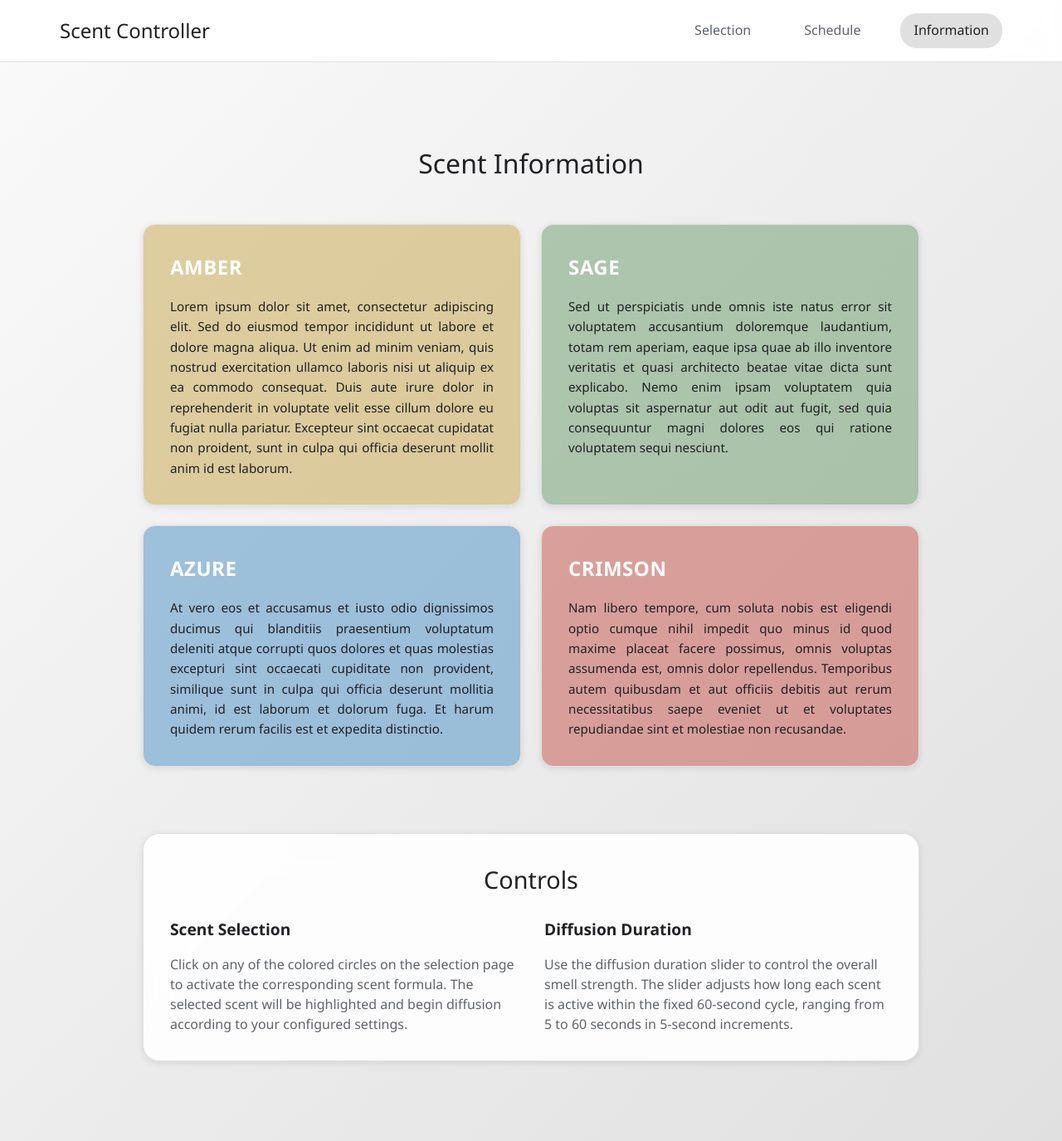
After one commit to LeonDebatin/Raspberry_V1, a Flask app: page /information in a window 1280 px wide. The commit adds this page. Shown: the whole page at 83% size. Run offline with Flask 3, Linux system fonts and the light colour scheme.

Commit message:
added info page

```diff
--- a/app.py
+++ b/app.py
@@ -75,6 +75,12 @@ def selection():
 def schedule():
     """Time scheduling page"""
     return render_template("schedule.html")
+
+
+@app.route("/information")
+def information():
+    """Scent information and controls page"""
+    return render_template("information.html")
 
 
 @app.route("/api/activate", methods=["POST"])
--- /dev/null
+++ b/static/css/information.css
@@ -0,0 +1,148 @@
+/* Information Section Styles */
+
+.information-section {
+    max-width: 1000px;
+    margin: 2rem auto;
+    padding: 2rem;
+    display: flex;
+    flex-direction: column;
+    gap: 2rem;
+}
+
+.information-title {
+    text-align: center;
+    font-size: 2rem;
+    font-weight: 200;
+    color: var(--text-dark);
+    margin-bottom: 1rem;
+}
+
+/* Scent Information Grid */
+.scent-info-grid {
+    display: grid;
+    grid-template-columns: 1fr 1fr;
+    gap: 1.5rem;
+    margin-bottom: 3rem;
+}
+
+.scent-card {
+    padding: 2rem;
+    border-radius: 15px;
+    border: 1px solid var(--border);
+    box-shadow: var(--shadow);
+    transition: var(--transition);
+}
+
+.scent-card:hover {
+    transform: translateY(-2px);
+    box-shadow: 0 4px 16px rgba(0, 0, 0, 0.15);
+}
+
+.scent-card h3 {
+    font-size: 1.5rem;
+    font-weight: 600;
+    margin-bottom: 1rem;
+    color: white;
+    text-transform: uppercase;
+    letter-spacing: 0.5px;
+}
+
+.scent-card p {
+    font-size: 0.95rem;
+    line-height: 1.6;
+    color: var(--text-dark);
+    text-align: justify;
+}
+
+/* Scent-specific backgrounds with 0.5 opacity */
+.scent-card.amber {
+    background: rgba(197, 165, 74, 0.5); /* --yellow with 0.5 opacity */
+}
+
+.scent-card.sage {
+    background: rgba(107, 155, 107, 0.5); /* --green with 0.5 opacity */
+}
+
+.scent-card.azure {
+    background: rgba(74, 144, 197, 0.5); /* --blue with 0.5 opacity */
+}
+
+.scent-card.crimson {
+    background: rgba(197, 85, 74, 0.5); /* --red with 0.5 opacity */
+}
+
+/* Control Information Section */
+.control-info {
+    background: rgba(255, 255, 255, 0.9);
+    backdrop-filter: blur(20px);
+    border-radius: 20px;
+    padding: 2rem;
+    border: 1px solid var(--border);
+    box-shadow: var(--shadow);
+}
+
+.control-info h3 {
+    font-size: 1.8rem;
+    font-weight: 500;
+    color: var(--text-dark);
+    margin-bottom: 1.5rem;
+    text-align: center;
+}
+
+.control-instructions {
+    display: grid;
+    grid-template-columns: 1fr 1fr;
+    gap: 2rem;
+    align-items: baseline;
+}
+
+.instruction-item {
+    display: flex;
+    flex-direction: column;
+    gap: 0.5rem;
+}
+
+.instruction-item h4 {
+    font-size: 1.2rem;
+    font-weight: 600;
+    color: var(--text-dark);
+    margin-bottom: 0.5rem;
+    line-height: 1.4;
+    min-height: 1.7rem;
+}
+
+.instruction-item p {
+    font-size: 1rem;
+    color: var(--text-light);
+    line-height: 1.5;
+}
+
+/* Responsive Design for Information Section */
+@media (max-width: 768px) {
+    .information-section {
+        padding: 1rem;
+        margin: 1rem;
+    }
+
+    .scent-info-grid {
+        grid-template-columns: 1fr;
+        gap: 1rem;
+    }
+
+    .scent-card {
+        padding: 1.5rem;
+    }
+
+    .control-instructions {
+        grid-template-columns: 1fr;
+        gap: 1.5rem;
+    }
+
+    .information-title {
+        font-size: 1.5rem;
+    }
+
+    .control-info h3 {
+        font-size: 1.5rem;
+    }
+}
--- a/static/css/selection.css
+++ b/static/css/selection.css
@@ -283,7 +283,7 @@
     border-radius: 15px;
     /* two layers: filled (black) + full track (light grey) */
     background:
-        linear-gradient(#000, #000) no-repeat,
+        linear-gradient(#5f6368, #5f6368) no-repeat,
         #e5e5e5;
     /* width of the filled layer comes from --sx set via JS */
     background-size: var(--sx, 0%) 100%, 100% 100%;
@@ -295,7 +295,7 @@
     width: 16px;
     height: 16px;
     border-radius: 50%;
-    background: #000;              /* black thumb */
+    background: #5f6368;              /* black thumb */
     cursor: pointer;
     box-shadow: 0 2px 8px rgba(0,0,0,.2);
     transition: transform .15s ease;
--- /dev/null
+++ b/static/js/information.js
@@ -0,0 +1,91 @@
+class InformationController {
+    constructor() {
+        this.initializeInformation();
+        this.setupInteractions();
+    }
+
+    initializeInformation() {
+        // Initialize any dynamic content or animations for the information section
+        this.animateCards();
+    }
+
+    setupInteractions() {
+        // Add subtle interactions to the scent cards
+        const scentCards = document.querySelectorAll('.scent-card');
+
+        scentCards.forEach(card => {
+            // Add hover effects
+            card.addEventListener('mouseenter', () => {
+                this.highlightCard(card);
+            });
+
+            card.addEventListener('mouseleave', () => {
+                this.resetCardHighlight(card);
+            });
+        });
+    }
+
+    animateCards() {
+        // Animate cards on page load
+        const cards = document.querySelectorAll('.scent-card, .control-info');
+
+        cards.forEach((card, index) => {
+            card.style.opacity = '0';
+            card.style.transform = 'translateY(20px)';
+
+            setTimeout(() => {
+                card.style.transition = 'all 0.6s cubic-bezier(0.4, 0, 0.2, 1)';
+                card.style.opacity = '1';
+                card.style.transform = 'translateY(0)';
+            }, index * 150);
+        });
+    }
+
+    highlightCard(card) {
+        // Subtle highlight effect on hover
+        const cardClass = Array.from(card.classList).find(cls =>
+            ['amber', 'sage', 'azure', 'crimson'].includes(cls)
+        );
+
+        if (cardClass) {
+            card.style.transform = 'translateY(-5px) scale(1.02)';
+            card.style.boxShadow = '0 8px 32px rgba(0, 0, 0, 0.2)';
+        }
+    }
+
+    resetCardHighlight(card) {
+        // Reset highlight effect
+        card.style.transform = 'translateY(0) scale(1)';
+        card.style.boxShadow = '0 2px 8px rgba(0, 0, 0, 0.1)';
+    }
+
+    // Method to update information content dynamically if needed
+    updateScentInfo(scentType, title, description) {
+        const card = document.querySelector(`.scent-card.${scentType}`);
+        if (card) {
+            const titleElement = card.querySelector('h3');
+            const descriptionElement = card.querySelector('p');
+
+            if (titleElement) titleElement.textContent = title;
+            if (descriptionElement) descriptionElement.textContent = description;
+        }
+    }
+
+    // Method to update control instructions
+    updateControlInstructions(instructions) {
+        const instructionItems = document.querySelectorAll('.instruction-item p');
+
+        instructions.forEach((instruction, index) => {
+            if (instructionItems[index]) {
+                instructionItems[index].textContent = instruction;
+            }
+        });
+    }
+}
+
+// Initialize the information controller when the DOM is loaded
+document.addEventListener('DOMContentLoaded', () => {
+    if (document.querySelector('.information-section')) {
+        new InformationController();
+    }
+});
--- a/templates/base.html
+++ b/templates/base.html
@@ -19,6 +19,9 @@
                 <a href="{{ url_for('schedule') }}" class="nav-link {% if request.endpoint == 'schedule' %}active{% endif %}">
                     Schedule
                 </a>
+                <a href="{{ url_for('information') }}" class="nav-link {% if request.endpoint == 'information' %}active{% endif %}">
+                    Information
+                </a>
             </div>
         </div>
     </nav>
--- /dev/null
+++ b/templates/information.html
@@ -0,0 +1,59 @@
+{% extends "base.html" %}
+
+{% block styles %}
+    <link rel="stylesheet" href="{{ url_for('static', filename='css/information.css') }}">
+{% endblock %}
+
+{% block title %}Information - Scent Diffusion System{% endblock %}
+
+{% block content %}
+<div class="information-section">
+    <h1 class="information-title">Scent Information</h1>
+
+    <!-- Scent Information Grid -->
+    <div class="scent-info-grid">
+        <!-- Amber - Top Left -->
+        <div class="scent-card amber">
+            <h3>Amber</h3>
+            <p>Lorem ipsum dolor sit amet, consectetur adipiscing elit. Sed do eiusmod tempor incididunt ut labore et dolore magna aliqua. Ut enim ad minim veniam, quis nostrud exercitation ullamco laboris nisi ut aliquip ex ea commodo consequat. Duis aute irure dolor in reprehenderit in voluptate velit esse cillum dolore eu fugiat nulla pariatur. Excepteur sint occaecat cupidatat non proident, sunt in culpa qui officia deserunt mollit anim id est laborum.</p>
+        </div>
+
+        <!-- Sage - Top Right -->
+        <div class="scent-card sage">
+            <h3>Sage</h3>
+            <p>Sed ut perspiciatis unde omnis iste natus error sit voluptatem accusantium doloremque laudantium, totam rem aperiam, eaque ipsa quae ab illo inventore veritatis et quasi architecto beatae vitae dicta sunt explicabo. Nemo enim ipsam voluptatem quia voluptas sit aspernatur aut odit aut fugit, sed quia consequuntur magni dolores eos qui ratione voluptatem sequi nesciunt.</p>
+        </div>
+
+        <!-- Azure - Bottom Left -->
+        <div class="scent-card azure">
+            <h3>Azure</h3>
+            <p>At vero eos et accusamus et iusto odio dignissimos ducimus qui blanditiis praesentium voluptatum deleniti atque corrupti quos dolores et quas molestias excepturi sint occaecati cupiditate non provident, similique sunt in culpa qui officia deserunt mollitia animi, id est laborum et dolorum fuga. Et harum quidem rerum facilis est et expedita distinctio.</p>
+        </div>
+
+        <!-- Crimson - Bottom Right -->
+        <div class="scent-card crimson">
+            <h3>Crimson</h3>
+            <p>Nam libero tempore, cum soluta nobis est eligendi optio cumque nihil impedit quo minus id quod maxime placeat facere possimus, omnis voluptas assumenda est, omnis dolor repellendus. Temporibus autem quibusdam et aut officiis debitis aut rerum necessitatibus saepe eveniet ut et voluptates repudiandae sint et molestiae non recusandae.</p>
+        </div>
+    </div>
+
+    <!-- Control Information Section -->
+    <div class="control-info">
+        <h3>Controls</h3>
+        <div class="control-instructions">
+            <div class="instruction-item">
+                <h4>Scent Selection</h4>
+                <p>Click on any of the colored circles on the selection page to activate the corresponding scent formula. The selected scent will be highlighted and begin diffusion according to your configured settings.</p>
+            </div>
+            <div class="instruction-item">
+                <h4>Diffusion Duration</h4>
+                <p>Use the diffusion duration slider to control the overall smell strength. The slider adjusts how long each scent is active within the fixed 60-second cycle, ranging from 5 to 60 seconds in 5-second increments.</p>
+            </div>
+        </div>
+    </div>
+</div>
+{% endblock %}
+
+{% block scripts %}
+    <script src="{{ url_for('static', filename='js/information.js') }}"></script>
+{% endblock %}
```
